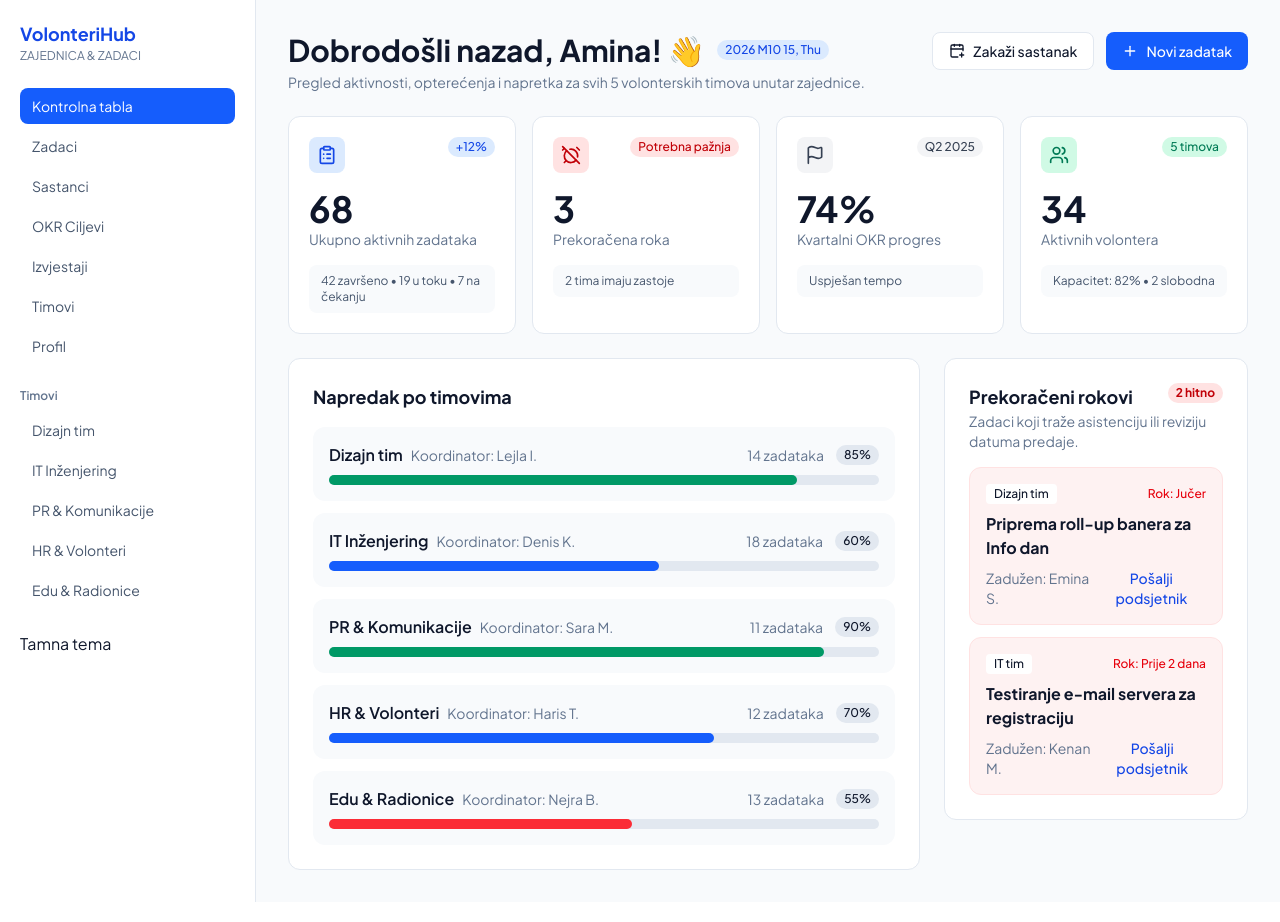
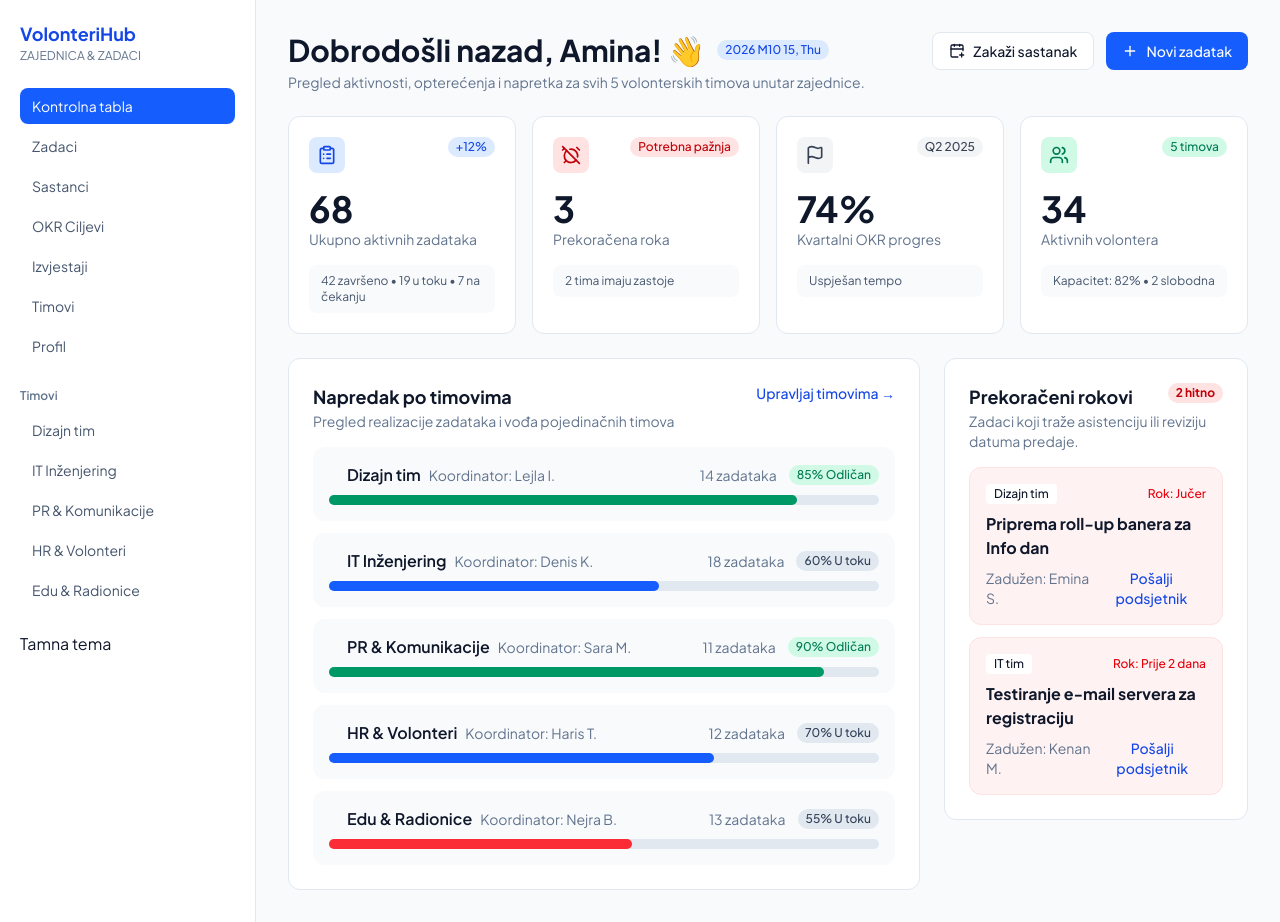
Before and after one commit to Emrahalibasic1/most-app-vol, a React (Vite) app in the folder client/: page / in a window 1280 px wide. Built offline with nearby package versions, Linux system fonts and the light colour scheme.

Commit message:
Added style and function statemant

```diff
--- a/client/src/components/teamProgressList.tsx
+++ b/client/src/components/teamProgressList.tsx
@@ -1,17 +1,51 @@
+import { Link } from "react-router-dom";
 import type { Team } from "../data/mockDashboard";
 
 type Props = { teams: Team[] };
 
-function getColor(progress: number) {
+function getBarColor(progress: number) {
   if (progress >= 85) return "bg-emerald-600";
   if (progress >= 60) return "bg-blue-600";
   return "bg-red-500";
 }
 
+function getStatusColor(team: Team) {
+  if (team.late && team.late > 0) {
+    return "bg-red-100 text-red-700 dark:bg-red-950 dark:text-red-300";
+  }
+  if (team.progress >= 85) {
+    return "bg-emerald-100 text-emerald-700 dark:bg-emerald-950 dark:text-emerald-300";
+  }
+  return "bg-slate-200 text-slate-700 dark:bg-slate-700 dark:text-slate-200";
+}
+
+function getStatus(team: Team) {
+  if (team.late && team.late > 0) {
+    return `${team.progress}% • ${team.late} kasni`;
+  }
+  if (team.progress >= 85) {
+    return `${team.progress}% Odličan`;
+  }
+  return `${team.progress}% U toku`;
+}
+
 function TeamProgressList({ teams }: Props) {
   return (
     <section className="rounded-xl border border-slate-200 bg-white p-6 dark:border-slate-700 dark:bg-slate-800">
-      <h2 className="text-lg font-bold">Napredak po timovima</h2>
+      <div className="flex items-start justify-between">
+        <div>
+          <h2 className="text-lg font-bold">Napredak po timovima</h2>
+          <p className="text-sm text-slate-500 dark:text-slate-400">
+            Pregled realizacije zadataka i vođa pojedinačnih timova
+          </p>
+        </div>
+        <Link
+          to="/timovi"
+          className="text-sm font-medium text-blue-700 hover:underline dark:text-blue-400"
+        >
+          Upravljaj timovima →
+        </Link>
+      </div>
 
       <div className="mt-4 space-y-3">
         {teams.map((team) => (
@@ -21,6 +55,9 @@ function TeamProgressList({ teams }: Props) {
           >
             <div className="flex items-center justify-between">
               <div>
+                <span
+                  className={`mr-2 inline-block h-2.5 w-2.5 rounded-full ${team.color}`}
+                />
                 <span className="font-semibold">{team.name}</span>
                 <span className="ml-2 text-sm text-slate-500 dark:text-slate-400">
                   Koordinator: {team.coordinator}
@@ -31,15 +68,17 @@ function TeamProgressList({ teams }: Props) {
                 <span className="text-slate-500 dark:text-slate-400">
                   {team.tasks} zadataka
                 </span>
-                <span className="rounded-full bg-slate-200 px-2 py-0.5 text-xs font-medium dark:bg-slate-700">
-                  {team.progress}%
+                <span
+                  className={`rounded-full px-2 py-0.5 text-xs font-medium ${getStatusColor(team)}`}
+                >
+                  {getStatus(team)}
                 </span>
               </div>
             </div>
 
             <div className="mt-2 h-2.5 rounded-full bg-slate-200 dark:bg-slate-700">
               <div
-                className={`h-2.5 rounded-full ${getColor(team.progress)}`}
+                className={`h-2.5 rounded-full ${getBarColor(team.progress)}`}
                 style={{ width: `${team.progress}%` }}
               />
             </div>
```
